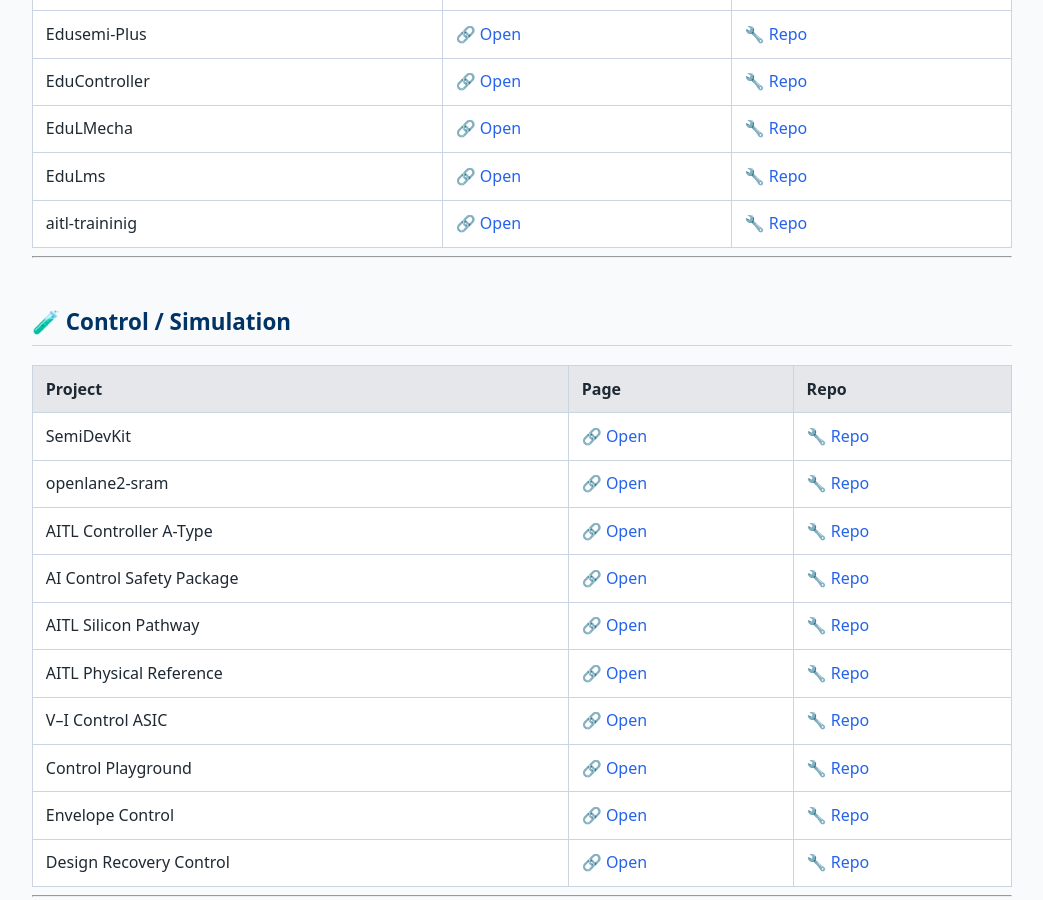
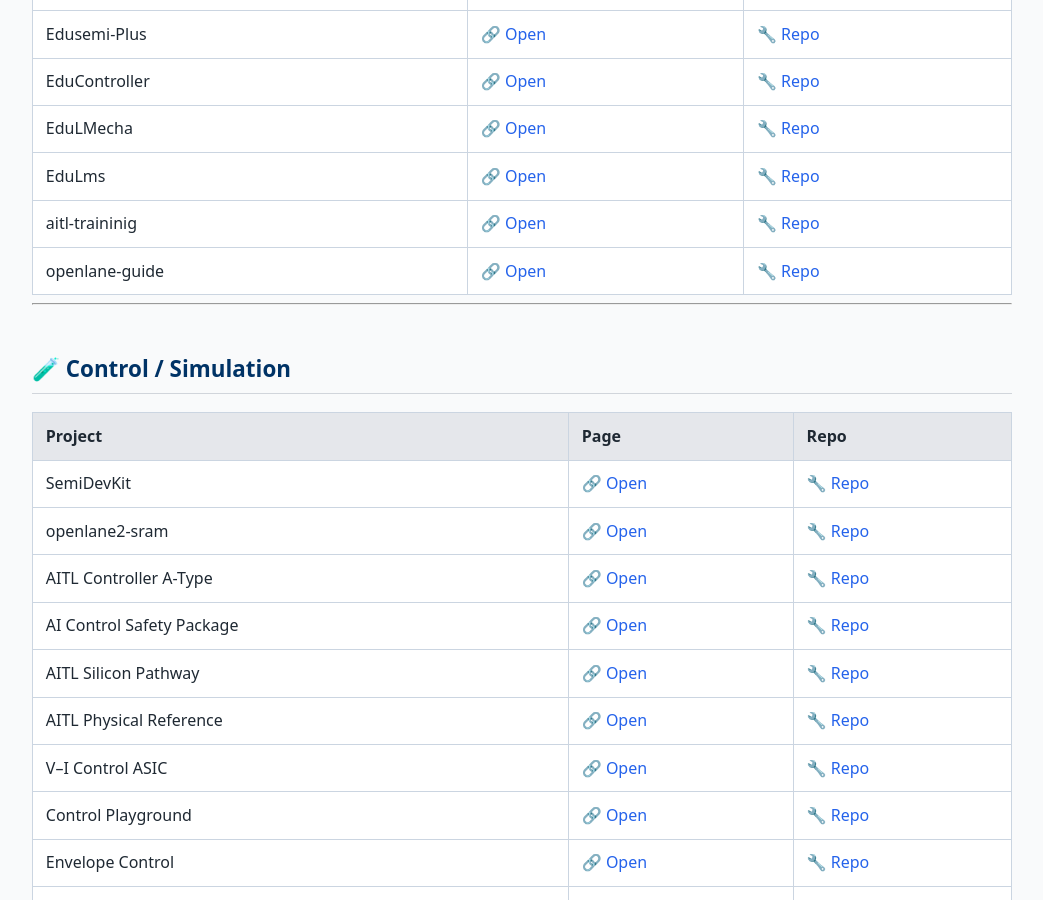
Before and after one commit to Samizo-AITL/Samizo-AITL.github.io, a Jekyll site: the page built from repo-index.md, in a window 1280 px wide and 900 px high, scrolled down 1286 px. Shown: the whole window, without its empty margins (118-1161 px from the left). Built offline with Jekyll 4.4.1, drawn with Linux system fonts in a browser that asks for light colours.

Commit message:
Update repo-index.md

```diff
--- a/repo-index.md
+++ b/repo-index.md
@@ -57,6 +57,7 @@ Samizo-AITL における **全リポジトリ横断リンク集**
 | EduLMecha | 🔗 [Open](https://samizo-aitl.github.io/EduMecha/) | 🔧 [Repo](https://github.com/Samizo-AITL/EduMecha) |
 | EduLms | 🔗 [Open](https://samizo-aitl.github.io/EduLms/) | 🔧 [Repo](https://github.com/Samizo-AITL/EduLms) |
 | aitl-traininig | 🔗 [Open](https://samizo-aitl.github.io/aitl-training/) | 🔧 [Repo](https://github.com/Samizo-AITL/aitl-training) |
+| openlane-guide | 🔗 [Open](https://samizo-aitl.github.io/openlane-guide/) | 🔧 [Repo](https://github.com/Samizo-AITL/openlane-guide) |
 
 ---
 
```
